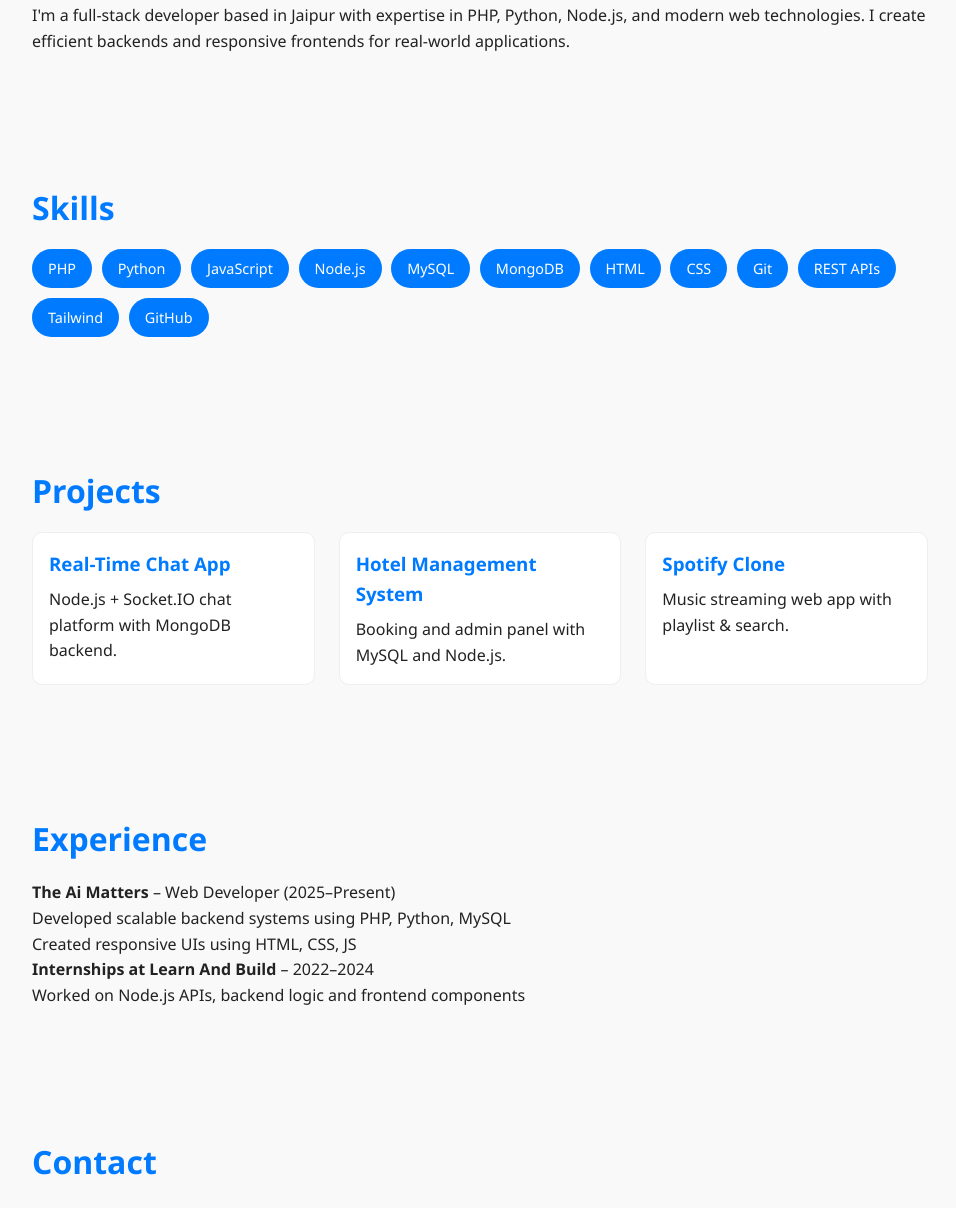
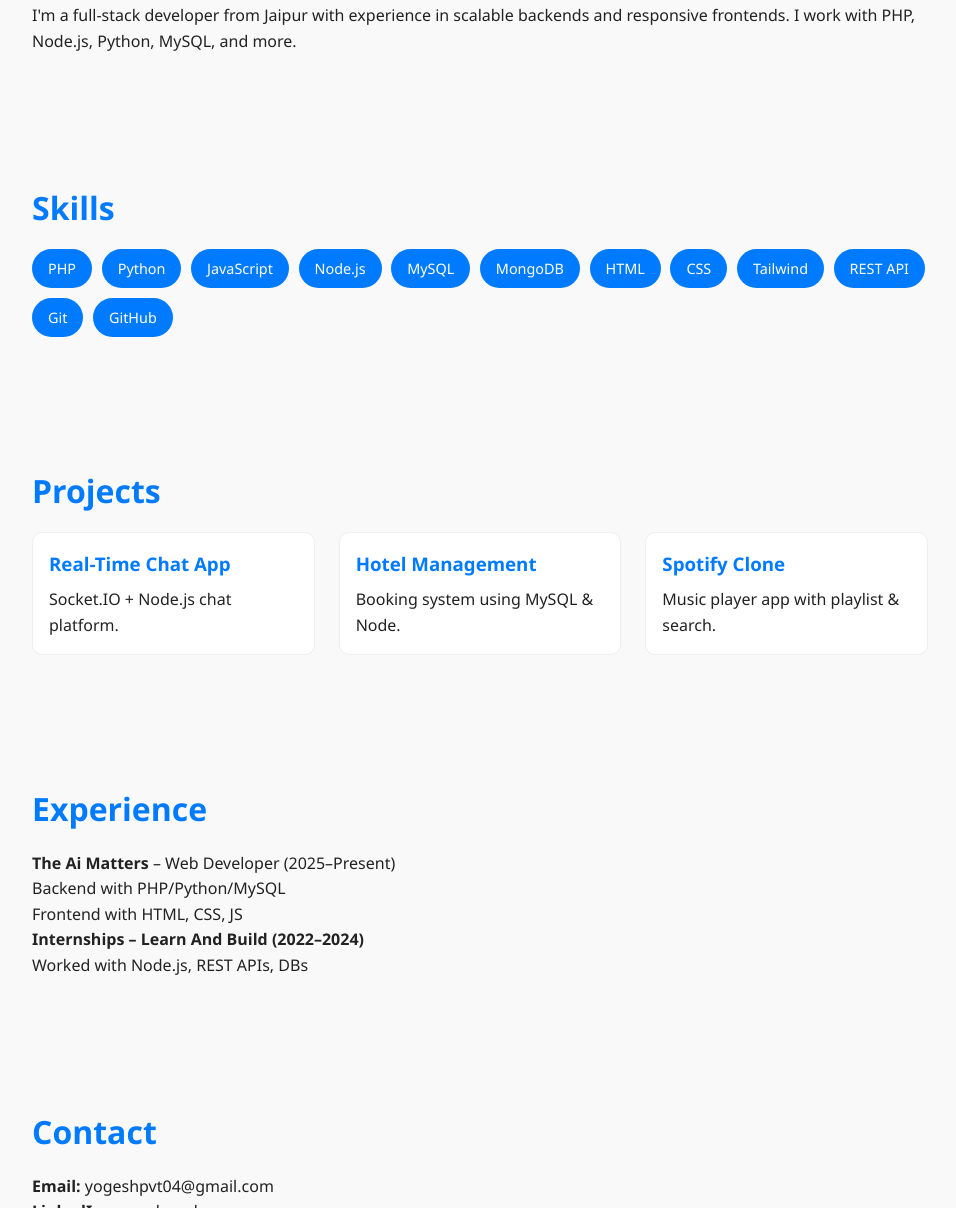
Before and after one commit to yogeshyadav04/github.io, a plain HTML site: page index.html in a window 1280 px wide. Shown: the part 541-1749 px from the top of the page, without its empty margins (160-1116 px from the left). Drawn offline with Linux system fonts and the light colour scheme.

Commit message:
Update index.html

```diff
--- a/index.html
+++ b/index.html
@@ -8,7 +8,7 @@
 </head>
 <body>
 
-  <!-- Navigation -->
+  <!-- Navbar -->
   <header class="navbar">
     <div class="logo">Yogesh Yadav</div>
     <nav>
@@ -23,63 +23,54 @@
     </nav>
   </header>
 
-  <!-- Hero Section -->
+  <!-- Hero -->
   <section id="home" class="section hero">
     <h1>Hello, I'm <span>Yogesh Yadav</span></h1>
     <p>Full Stack Developer | Backend Specialist</p>
     <a href="yogeshy.pdf" class="btn" download>Download Resume</a>
   </section>
 
-  <!-- About Section -->
+  <!-- About -->
   <section id="about" class="section">
     <h2>About Me</h2>
-    <p>I'm a full-stack developer based in Jaipur with expertise in PHP, Python, Node.js, and modern web technologies. I create efficient backends and responsive frontends for real-world applications.</p>
+    <p>I'm a full-stack developer from Jaipur with experience in scalable backends and responsive frontends. I work with PHP, Node.js, Python, MySQL, and more.</p>
   </section>
 
-  <!-- Skills Section -->
+  <!-- Skills -->
   <section id="skills" class="section">
     <h2>Skills</h2>
     <ul class="skills-list">
       <li>PHP</li><li>Python</li><li>JavaScript</li><li>Node.js</li>
       <li>MySQL</li><li>MongoDB</li><li>HTML</li><li>CSS</li>
-      <li>Git</li><li>REST APIs</li><li>Tailwind</li><li>GitHub</li>
+      <li>Tailwind</li><li>REST API</li><li>Git</li><li>GitHub</li>
     </ul>
   </section>
 
-  <!-- Projects Section -->
+  <!-- Projects -->
   <section id="projects" class="section">
     <h2>Projects</h2>
     <div class="project-grid">
-      <div class="project">
-        <h3>Real-Time Chat App</h3>
-        <p>Node.js + Socket.IO chat platform with MongoDB backend.</p>
-      </div>
-      <div class="project">
-        <h3>Hotel Management System</h3>
-        <p>Booking and admin panel with MySQL and Node.js.</p>
-      </div>
-      <div class="project">
-        <h3>Spotify Clone</h3>
-        <p>Music streaming web app with playlist & search.</p>
-      </div>
+      <div class="project"><h3>Real-Time Chat App</h3><p>Socket.IO + Node.js chat platform.</p></div>
+      <div class="project"><h3>Hotel Management</h3><p>Booking system using MySQL & Node.</p></div>
+      <div class="project"><h3>Spotify Clone</h3><p>Music player app with playlist & search.</p></div>
     </div>
   </section>
 
-  <!-- Experience Section -->
+  <!-- Experience -->
   <section id="experience" class="section">
     <h2>Experience</h2>
     <p><strong>The Ai Matters</strong> – Web Developer (2025–Present)</p>
     <ul>
-      <li>Developed scalable backend systems using PHP, Python, MySQL</li>
-      <li>Created responsive UIs using HTML, CSS, JS</li>
+      <li>Backend with PHP/Python/MySQL</li>
+      <li>Frontend with HTML, CSS, JS</li>
     </ul>
-    <p><strong>Internships at Learn And Build</strong> – 2022–2024</p>
+    <p><strong>Internships – Learn And Build (2022–2024)</strong></p>
     <ul>
-      <li>Worked on Node.js APIs, backend logic and frontend components</li>
+      <li>Worked with Node.js, REST APIs, DBs</li>
     </ul>
   </section>
 
-  <!-- Contact Section -->
+  <!-- Contact -->
   <section id="contact" class="section">
     <h2>Contact</h2>
     <p><strong>Email:</strong> <a href="mailto:yogeshpvt04@gmail.com">yogeshpvt04@gmail.com</a></p>
```
